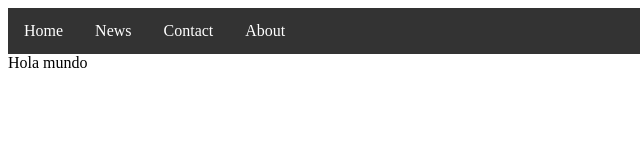
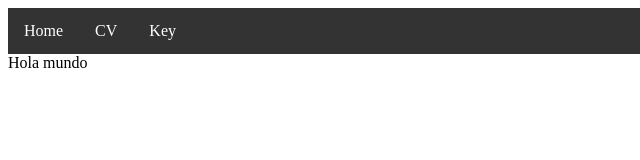
Before and after one commit to L1LTS/L1LTS.github.io, a plain HTML site: page index.html in a window 1280 px wide. Shown: the full height of the page, 0-640 px from the left. Drawn offline with Linux system fonts and the light colour scheme.

Commit message:
Update index.html

```diff
--- a/index.html
+++ b/index.html
@@ -9,10 +9,9 @@
   </head>
   <body>
     <ul>
-     <li><a href="index.html">Home</a></li>
-     <li><a href="news.asp">News</a></li>
-     <li><a href="contact.asp">Contact</a></li>
-     <li><a href="about.asp">About</a></li>
+     <li><a href="pagina.html">Home</a></li>
+     <li><a href="Constancia.pdf" target="CV">CV</a></li>
+     <li><a href="about.asp">Key</a></li>
    </ul>
 
     Hola mundo
```
